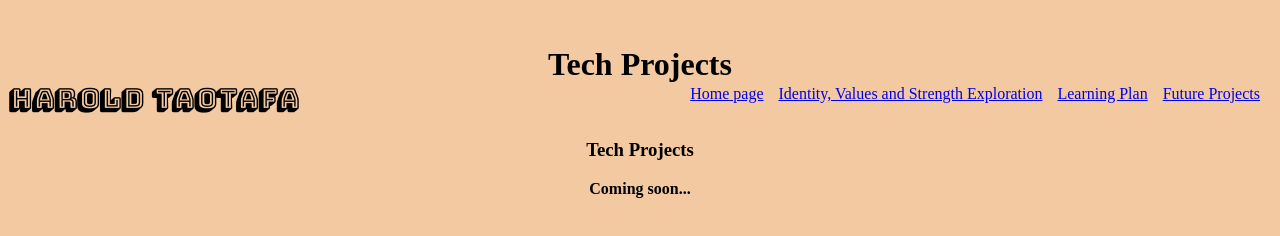
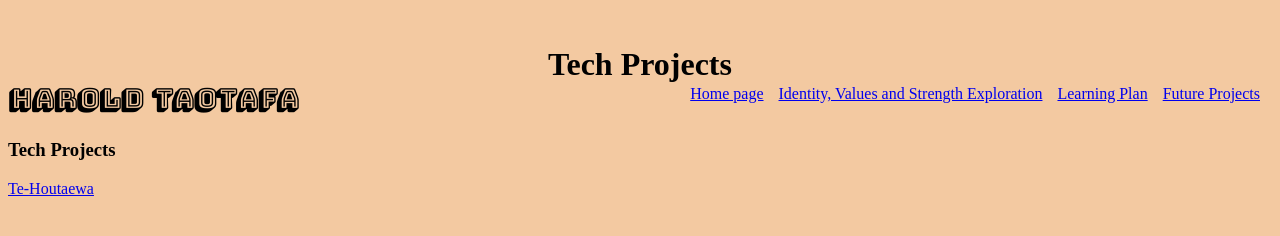
Before and after one commit to Haroldtaov/Haroldtaov.github.io, a plain HTML site: page Tech Projects.html in a window 1280 px wide. Drawn offline with Linux system fonts and the light colour scheme; a web font is replaced by a local one.

Commit message:
Updated link to te-houtaewa file

```diff
--- a/Tech Projects.html
+++ b/Tech Projects.html
@@ -13,7 +13,6 @@
     <title>Tech Projects</title>
   </head>
   <h1 class="Heading">Tech Projects</h1>
-</div>
 <table>
 <div class="bungee-shade-regular Title-size">
   <h2>HAROLD TAOTAFA</h2>
@@ -27,8 +26,10 @@
    </ul>
    </nav>
   <body>
-    <div class="centre-text">
-      <h3> Tech Projects</h3>
-    <strong>Coming soon...</strong>
+    <h3> Tech Projects</h3>
+    <div class="left-text">
+   <a href="BLOG/te-houtaewa-template.html">Te-Houtaewa</a></li>
+   </div>
+
       </body>
    </html>
```
